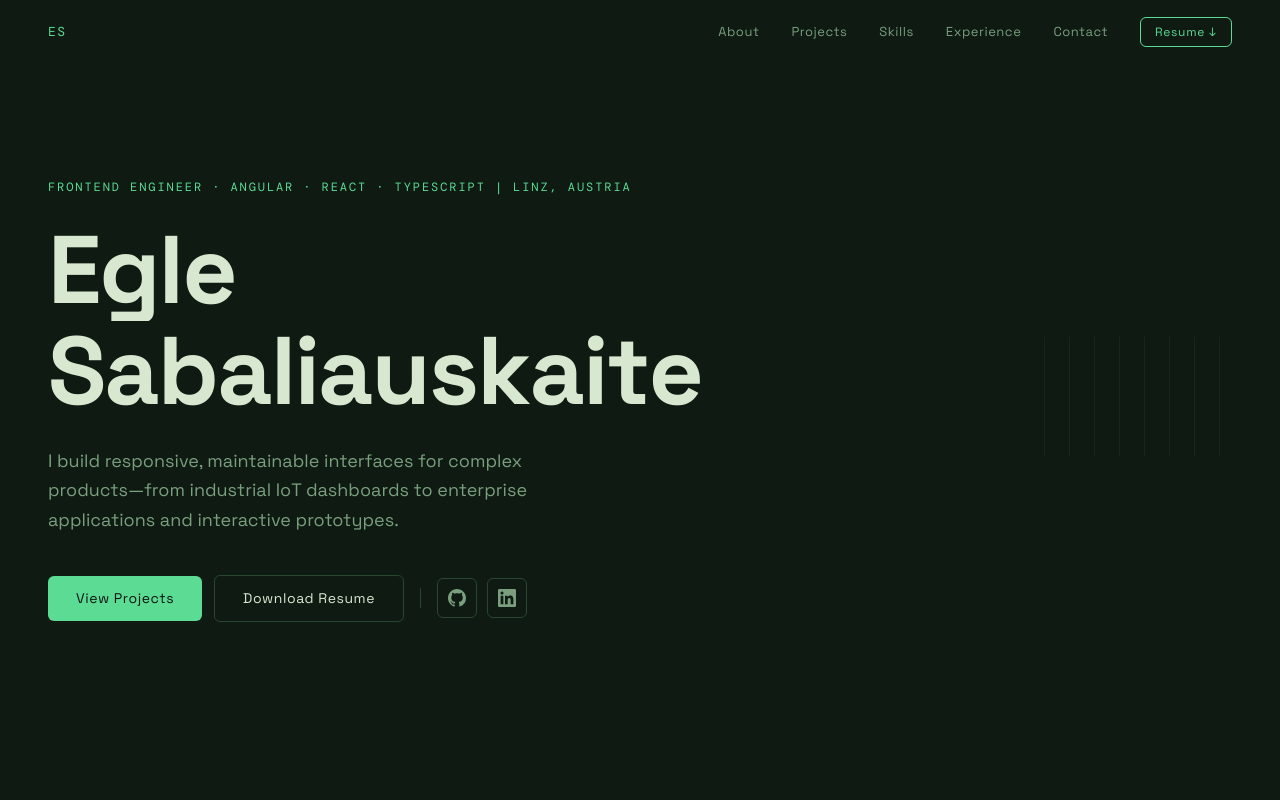
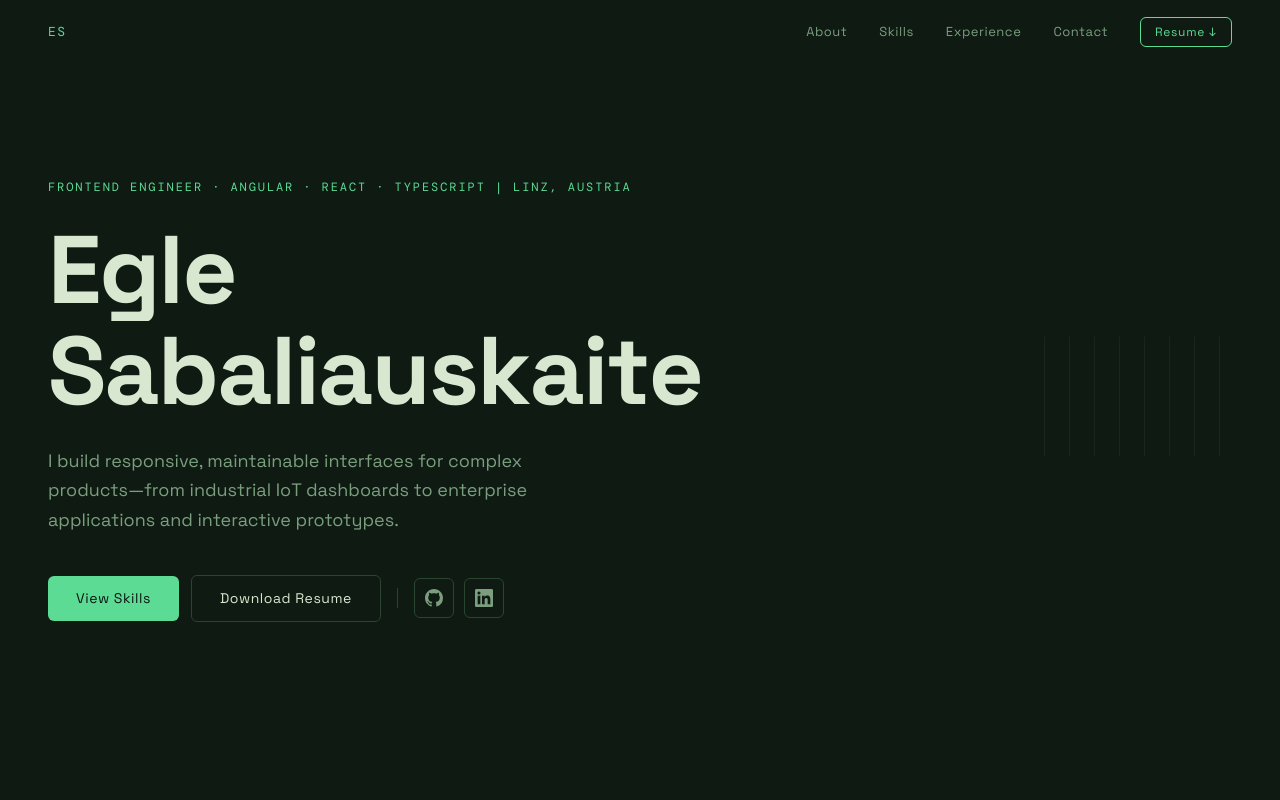
Before and after one commit to esabaliauskaite/portfolio, a React (Vite) app: page / in a window 1280 px wide. Shown: the top 800 px of the page. Built offline with nearby package versions, Linux system fonts and the light colour scheme.

Commit message:
Update remaining components

```diff
--- a/src/components/Hero.tsx
+++ b/src/components/Hero.tsx
@@ -96,7 +96,7 @@ export const Hero: React.FC = () => {
         >
           <button
             onClick={() =>
-              document.getElementById('projects')?.scrollIntoView({ behavior: 'smooth' })
+              document.getElementById('skills')?.scrollIntoView({ behavior: 'smooth' })
             }
             style={{
               fontFamily: theme.body,
@@ -114,7 +114,7 @@ export const Hero: React.FC = () => {
             onMouseEnter={(e) => ((e.target as HTMLElement).style.opacity = '0.85')}
             onMouseLeave={(e) => ((e.target as HTMLElement).style.opacity = '1')}
           >
-            View Projects
+            View Skills
           </button>
           <a
             href="/portfolio/CV_Egle_Sabaliauskaite.pdf"
--- a/src/components/Nav.tsx
+++ b/src/components/Nav.tsx
@@ -23,7 +23,7 @@ export const Nav: React.FC = () => {
     setMenuOpen(false);
   };
 
-  const links = ['About', 'Projects', 'Skills', 'Experience', 'Contact'];
+  const links = ['About', 'Skills', 'Experience', 'Contact'];
 
   return (
     <>
```
